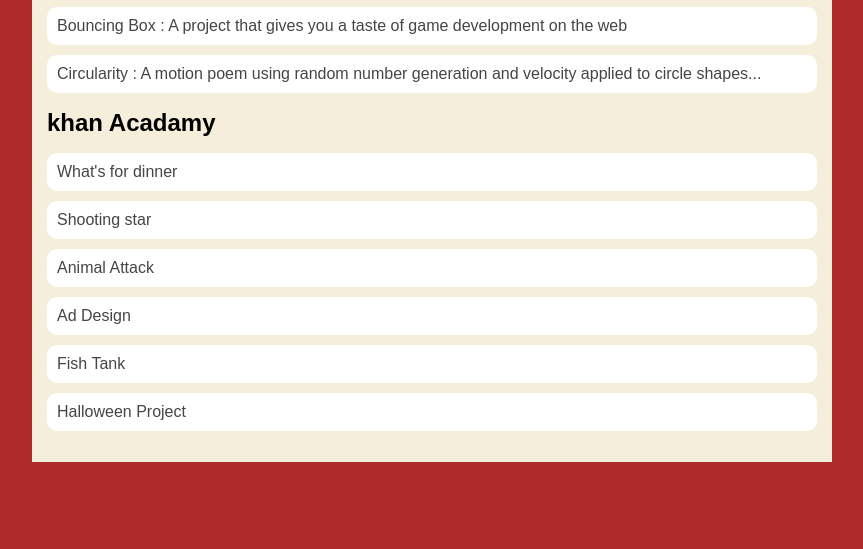
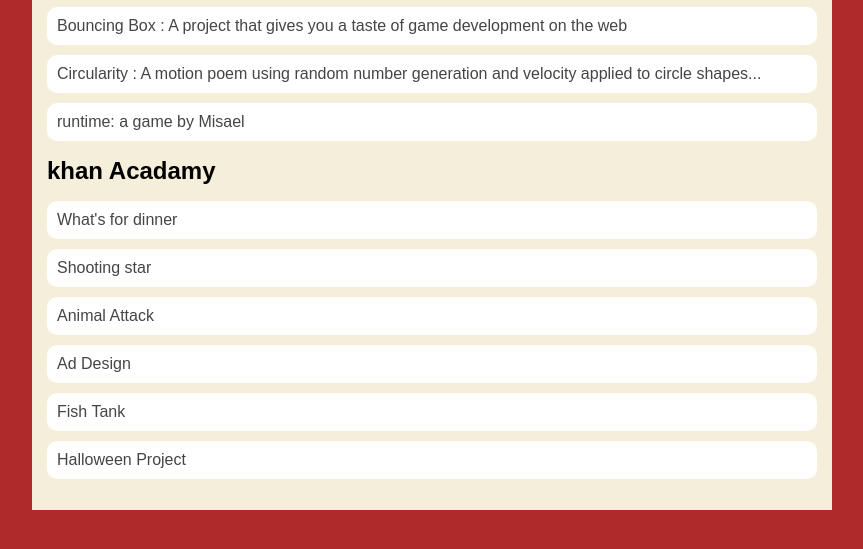
Before and after one commit to misaeloporto/misaeloporto.github.io, a plain HTML site: page portfolio.html in a window 1280 px wide. Shown: the part 217-766 px from the top of the page, without its empty margins (208-1071 px from the left). Drawn offline with Linux system fonts and the light colour scheme.

Commit message:
pushed runtime to website

```diff
--- a/portfolio.html
+++ b/portfolio.html
@@ -25,6 +25,7 @@
               <li><a href="projects/platformer/">Platformer : A cannon - dodging, collectible - grabbing adventure game for Halleb0t</a></li>
               <li><a href="projects/bouncing-box/">Bouncing Box : A project that gives you a taste of game development on the web </a></li>
               <li><a href="projects/circularity/">Circularity : A motion poem using random number generation and velocity applied to circle shapes...</a></li>
+              <li><a href="projects/runtime/"> runtime: a game by Misael</a></li>
             </ul>
             <h2>khan Acadamy</h2>
             <ul id="portfolio">
```
